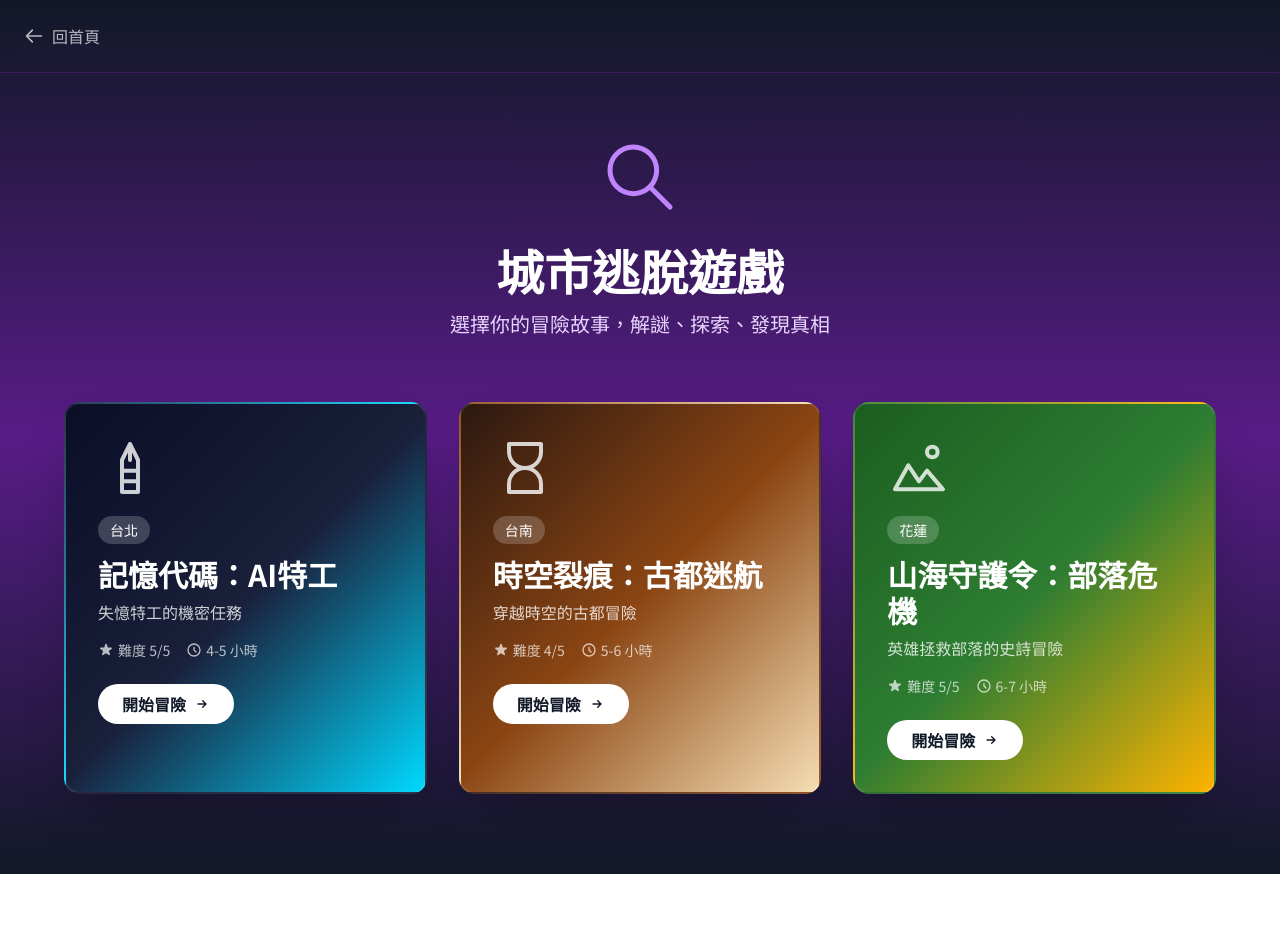
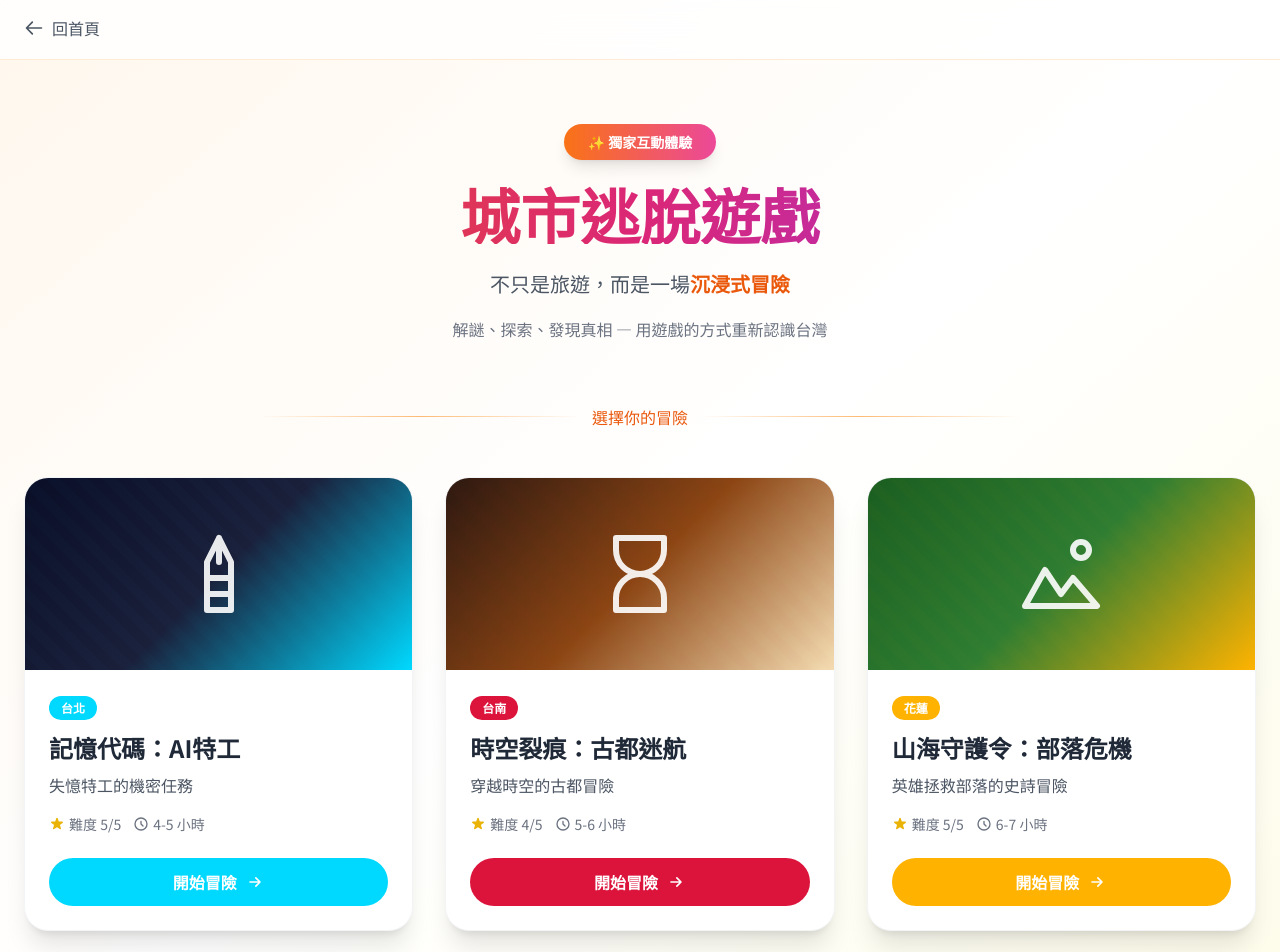
Before and after one commit to AileenMeow/supertaste-ai-curator, a React (Vite) app: page /escape-game in a window 1280 px wide. Shown: the top 952 px of the page. Before the commit the page ends 874 px from the top, so only its background shows below. Built offline with nearby package versions, Linux system fonts and the light colour scheme; no server answers; a web font is replaced by a local one.

Commit message:
feat: redesign EscapeGameHome with light theme matching home page

```diff
--- a/src/index.css
+++ b/src/index.css
@@ -109,3 +109,8 @@ body {
 .scrollbar-hide::-webkit-scrollbar {
   display: none;
 }
+
+@keyframes fadeInUp {
+  from { opacity: 0; transform: translateY(30px); }
+  to { opacity: 1; transform: translateY(0); }
+}
--- a/src/pages/EscapeGame/EscapeGameHome.jsx
+++ b/src/pages/EscapeGame/EscapeGameHome.jsx
@@ -2,125 +2,170 @@ import { Link } from 'react-router-dom';
 import { ESCAPE_GAME_LIST } from '../../data/escapeGames';
 import useEscapeGameStore from '../../store/escapeGameStore';
 
-// City icons (SVG, no emoji)
-const CityIcon = ({ city }) => {
-  if (city === 'taipei') {
-    // Cyber building / antenna
-    return (
-      <svg className="w-16 h-16" fill="none" stroke="currentColor" viewBox="0 0 24 24">
+const CITY_CONFIG = {
+  taipei: {
+    icon: (
+      <svg className="w-full h-full" fill="none" stroke="currentColor" viewBox="0 0 24 24">
         <path strokeLinecap="round" strokeLinejoin="round" strokeWidth={1.5} d="M9 21V9l3-6 3 6v12M9 21h6M9 13h6M9 17h6M12 3v6" />
       </svg>
-    );
-  }
-  if (city === 'tainan') {
-    // Hourglass / time
-    return (
-      <svg className="w-16 h-16" fill="none" stroke="currentColor" viewBox="0 0 24 24">
+    ),
+    accentColor: '#00D9FF',
+    bgPattern: 'repeating-linear-gradient(45deg, transparent, transparent 10px, rgba(0,217,255,0.05) 10px, rgba(0,217,255,0.05) 20px)',
+  },
+  tainan: {
+    icon: (
+      <svg className="w-full h-full" fill="none" stroke="currentColor" viewBox="0 0 24 24">
         <path strokeLinecap="round" strokeLinejoin="round" strokeWidth={1.5} d="M6 3h12M6 21h12M6 3v3a6 6 0 006 6 6 6 0 006-6V3M6 21v-3a6 6 0 016-6 6 6 0 016 6v3" />
       </svg>
-    );
-  }
-  // hualien — mountains
-  return (
-    <svg className="w-16 h-16" fill="none" stroke="currentColor" viewBox="0 0 24 24">
+    ),
+    accentColor: '#DC143C',
+    bgPattern: 'repeating-linear-gradient(45deg, transparent, transparent 10px, rgba(220,20,60,0.05) 10px, rgba(220,20,60,0.05) 20px)',
+  },
+  hualien: {
+    icon: (
+      <svg className="w-full h-full" fill="none" stroke="currentColor" viewBox="0 0 24 24">
         <path strokeLinecap="round" strokeLinejoin="round" strokeWidth={1.5} d="M3 20l5-9 4 6 3-4 6 7H3z" />
         <circle cx="17" cy="6" r="2" strokeWidth={1.5} />
       </svg>
-  );
+    ),
+    accentColor: '#FFB300',
+    bgPattern: 'repeating-linear-gradient(45deg, transparent, transparent 10px, rgba(255,179,0,0.05) 10px, rgba(255,179,0,0.05) 20px)',
+  },
 };
 
 export default function EscapeGameHome() {
   const progress = useEscapeGameStore((s) => s.progress);
 
   return (
-    <div className="min-h-screen bg-gradient-to-b from-gray-900 via-purple-900 to-gray-900">
-      <header className="p-6 border-b border-purple-700/30 backdrop-blur">
-        <Link to="/" className="text-white/70 hover:text-white transition flex items-center gap-2">
+    <div className="min-h-screen bg-gradient-to-br from-orange-50 via-white to-yellow-50">
+      {/* Header */}
+      <header className="sticky top-0 z-40 backdrop-blur-lg bg-white/80 border-b border-orange-200/50">
+        <div className="container mx-auto px-6 py-4">
+          <Link to="/" className="inline-flex items-center gap-2 text-gray-600 hover:text-orange-600 transition font-medium">
             <svg className="w-5 h-5" fill="none" stroke="currentColor" viewBox="0 0 24 24">
               <path strokeLinecap="round" strokeLinejoin="round" strokeWidth={2} d="M10 19l-7-7m0 0l7-7m-7 7h18" />
             </svg>
             回首頁
           </Link>
+        </div>
       </header>
 
-      <div className="container mx-auto px-4 py-16 text-center">
+      {/* Hero */}
+      <div className="container mx-auto px-6 py-16 text-center">
         <div className="inline-block mb-6">
-          <svg className="w-20 h-20 mx-auto text-purple-400" fill="none" stroke="currentColor" viewBox="0 0 24 24">
-            <path strokeLinecap="round" strokeLinejoin="round" strokeWidth={1.5} d="M21 21l-6-6m2-5a7 7 0 11-14 0 7 7 0 0114 0z" />
-          </svg>
+          <div className="bg-gradient-to-r from-orange-500 to-pink-500 text-white px-6 py-2 rounded-full text-sm font-bold shadow-lg">
+            ✨ 獨家互動體驗
           </div>
-        <h1 className="text-4xl sm:text-5xl font-bold text-white mb-4">城市逃脫遊戲</h1>
-        <p className="text-lg sm:text-xl text-purple-200">選擇你的冒險故事，解謎、探索、發現真相</p>
+        </div>
+        <h1 className="text-5xl md:text-6xl font-bold mb-6 bg-gradient-to-r from-orange-600 via-pink-600 to-purple-600 bg-clip-text text-transparent">
+          城市逃脫遊戲
+        </h1>
+        <p className="text-xl text-gray-600 mb-4 max-w-2xl mx-auto leading-relaxed">
+          不只是旅遊，而是一場<span className="text-orange-600 font-bold">沉浸式冒險</span>
+        </p>
+        <p className="text-gray-500 max-w-xl mx-auto">
+          解謎、探索、發現真相 — 用遊戲的方式重新認識台灣
+        </p>
       </div>
 
-      <div className="container mx-auto px-4 pb-20">
-        <div className="grid md:grid-cols-3 gap-8 max-w-6xl mx-auto">
-          {ESCAPE_GAME_LIST.map((game) => {
+      {/* Cards */}
+      <div className="container mx-auto px-6 pb-24">
+        <div className="flex items-center justify-center gap-3 mb-12">
+          <div className="h-px bg-gradient-to-r from-transparent via-orange-300 to-transparent flex-1 max-w-xs" />
+          <span className="text-orange-600 font-medium">選擇你的冒險</span>
+          <div className="h-px bg-gradient-to-r from-transparent via-orange-300 to-transparent flex-1 max-w-xs" />
+        </div>
+
+        <div className="grid md:grid-cols-3 gap-8 max-w-7xl mx-auto">
+          {ESCAPE_GAME_LIST.map((game, index) => {
             const cp = progress[game.id];
             const isStarted = !!cp;
             const isCompleted = cp?.completedAt;
             const completedCount = cp?.completedMissions?.length || 0;
             const total = game.missions.length;
+            const config = CITY_CONFIG[game.id];
 
             return (
-              <Link
-                key={game.id}
-                to={`/escape-game/${game.id}`}
-                className="group relative overflow-hidden rounded-2xl shadow-2xl transform hover:scale-105 transition-all duration-300 border-2 border-white/10 hover:border-white/30"
-                style={{ background: game.theme.gradient }}
-              >
+              <div key={game.id} className="group relative" style={{ animation: `fadeInUp 0.6s ease-out ${index * 0.1}s both` }}>
+                <Link to={`/escape-game/${game.id}`} className="block">
+                  <div className="relative overflow-hidden rounded-3xl shadow-xl hover:shadow-2xl transition-all duration-500 transform hover:-translate-y-2 bg-white border border-gray-100">
                     {isCompleted && (
-                  <div className="absolute top-4 right-4 z-10 bg-yellow-400 text-gray-900 px-3 py-1 rounded-full font-bold text-sm shadow-lg">
-                    ✓ 已完成
+                      <div className="absolute top-4 right-4 z-10">
+                        <div className="bg-gradient-to-r from-yellow-400 to-orange-400 text-white px-4 py-1 rounded-full text-sm font-bold shadow-lg flex items-center gap-1">
+                          <svg className="w-4 h-4" fill="currentColor" viewBox="0 0 20 20">
+                            <path fillRule="evenodd" d="M10 18a8 8 0 100-16 8 8 0 000 16zm3.707-9.293a1 1 0 00-1.414-1.414L9 10.586 7.707 9.293a1 1 0 00-1.414 1.414l2 2a1 1 0 001.414 0l4-4z" clipRule="evenodd" />
+                          </svg>
+                          已完成
+                        </div>
                       </div>
                     )}
-                <div className="p-8 relative z-10">
-                  <div className="text-white mb-4 opacity-80 group-hover:opacity-100 transition">
-                    <CityIcon city={game.id} />
+
+                    <div className="relative h-48 flex items-center justify-center overflow-hidden" style={{ background: game.theme.gradient }}>
+                      <div className="absolute inset-0 opacity-30" style={{ backgroundImage: config.bgPattern }} />
+                      <div className="relative z-10 w-24 h-24 text-white/90 group-hover:scale-110 transition-transform duration-500">
+                        {config.icon}
                       </div>
-                  <div className="inline-block bg-white/20 backdrop-blur text-white px-3 py-1 rounded-full text-sm mb-3 font-medium">
+                      <div className="absolute inset-0 opacity-0 group-hover:opacity-100 transition-opacity duration-500"
+                        style={{ background: `radial-gradient(circle at center, ${config.accentColor}40 0%, transparent 70%)` }} />
+                    </div>
+
+                    <div className="p-6">
+                      <div className="inline-block mb-3">
+                        <div className="text-white px-3 py-1 rounded-full text-xs font-bold" style={{ backgroundColor: config.accentColor }}>
                           {game.city}
                         </div>
-                  <h2 className="text-2xl sm:text-3xl font-bold text-white mb-2">{game.title}</h2>
-                  <p className="text-white/80 mb-4">{game.subtitle}</p>
-                  <div className="flex items-center gap-4 text-sm text-white/70 mb-4 flex-wrap">
-                    <span className="flex items-center gap-1">
-                      <svg className="w-4 h-4" fill="currentColor" viewBox="0 0 20 20">
+                      </div>
+                      <h3 className="text-2xl font-bold text-gray-800 mb-2 group-hover:text-orange-600 transition">{game.title}</h3>
+                      <p className="text-gray-600 mb-4 leading-relaxed">{game.subtitle}</p>
+
+                      <div className="flex flex-wrap gap-3 mb-4">
+                        <div className="flex items-center gap-1 text-sm text-gray-500">
+                          <svg className="w-4 h-4 text-yellow-500" fill="currentColor" viewBox="0 0 20 20">
                             <path d="M9.049 2.927c.3-.921 1.603-.921 1.902 0l1.07 3.292a1 1 0 00.95.69h3.462c.969 0 1.371 1.24.588 1.81l-2.8 2.034a1 1 0 00-.364 1.118l1.07 3.292c.3.921-.755 1.688-1.54 1.118l-2.8-2.034a1 1 0 00-1.175 0l-2.8 2.034c-.784.57-1.838-.197-1.539-1.118l1.07-3.292a1 1 0 00-.364-1.118L2.98 8.72c-.783-.57-.38-1.81.588-1.81h3.461a1 1 0 00.951-.69l1.07-3.292z" />
                           </svg>
-                      難度 {game.difficulty}/5
-                    </span>
-                    <span className="flex items-center gap-1">
+                          <span>難度 {game.difficulty}/5</span>
+                        </div>
+                        <div className="flex items-center gap-1 text-sm text-gray-500">
                           <svg className="w-4 h-4" fill="none" stroke="currentColor" viewBox="0 0 24 24">
                             <path strokeLinecap="round" strokeLinejoin="round" strokeWidth={2} d="M12 8v4l3 3m6-3a9 9 0 11-18 0 9 9 0 0118 0z" />
                           </svg>
                           {game.estimatedTime}
-                    </span>
                         </div>
+                      </div>
+
                       {isStarted && !isCompleted && (
-                    <div className="mt-4">
-                      <div className="flex justify-between text-xs text-white/80 mb-1">
-                        <span>進度</span>
-                        <span>{completedCount}/{total}</span>
+                        <div className="mb-4">
+                          <div className="flex justify-between text-xs text-gray-500 mb-2">
+                            <span>遊戲進度</span>
+                            <span className="font-semibold">{completedCount}/{total}</span>
                           </div>
-                      <div className="w-full bg-white/20 rounded-full h-2 overflow-hidden">
-                        <div className="bg-white h-2 rounded-full transition-all duration-500" style={{ width: `${(completedCount / total) * 100}%` }} />
+                          <div className="w-full bg-gray-100 rounded-full h-2 overflow-hidden">
+                            <div className="h-full rounded-full transition-all duration-500" style={{ width: `${(completedCount / total) * 100}%`, backgroundColor: config.accentColor }} />
                           </div>
                         </div>
                       )}
-                  <div className="mt-6">
-                    <span className="inline-flex items-center gap-2 bg-white text-gray-900 px-6 py-2 rounded-full font-bold group-hover:bg-yellow-300 transition">
+
+                      <div className="pt-2">
+                        <div className="w-full py-3 rounded-full font-bold text-center transition-all duration-300 flex items-center justify-center gap-2 group-hover:gap-3"
+                          style={{ backgroundColor: config.accentColor, color: '#fff' }}>
                           {isCompleted ? '重新體驗' : isStarted ? '繼續冒險' : '開始冒險'}
-                      <svg className="w-4 h-4" fill="none" stroke="currentColor" viewBox="0 0 24 24">
+                          <svg className="w-5 h-5" fill="none" stroke="currentColor" viewBox="0 0 24 24">
                             <path strokeLinecap="round" strokeLinejoin="round" strokeWidth={2} d="M13 7l5 5m0 0l-5 5m5-5H6" />
                           </svg>
-                    </span>
                         </div>
                       </div>
-                <div className="absolute inset-0 bg-gradient-to-t from-black/50 to-transparent opacity-0 group-hover:opacity-100 transition pointer-events-none" />
+                    </div>
+                  </div>
                 </Link>
+              </div>
             );
           })}
+        </div>
+
+        <div className="text-center mt-16">
+          <p className="text-gray-500 text-sm">
+            提示：每個遊戲都需要實地前往景點拍照才能解鎖下一關
+          </p>
         </div>
       </div>
     </div>
```
Lines whose indentation alone changed are shown as unchanged.
